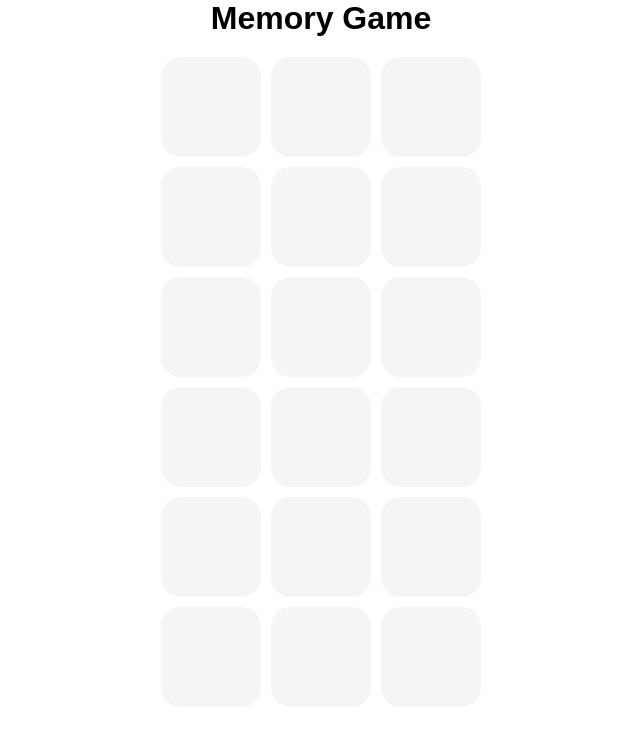
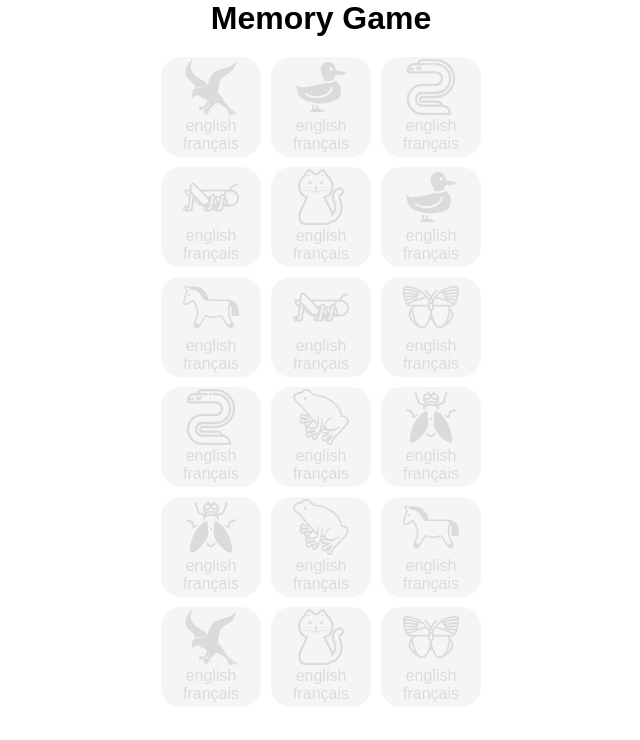
Before and after one commit to Emilien-GIBEAUD/Memory-Game, a plain HTML site: page index.html in a window 1280 px wide. Shown: the whole page, without its empty margins (319-959 px from the left). Drawn offline with Linux system fonts and the light colour scheme.

Commit message:
preparing english and french names and debuging empty space on click

```diff
--- a/Assets/script.js
+++ b/Assets/script.js
@@ -10,6 +10,8 @@ const game_board = document.getElementById("game_board");   // Récupère l'ID "
 /* fonction qui crée une carte à partir d'une URL/adresse card_address
 <div class="card" data-value="./Adresse/de/l'image.svg">
   <img class="card_content" src="./Adresse/de/l'image.svg">
+    <p>nom anglais</p>
+    <p><em>(nom français)</em></p>
 </div> */
 function create_card(card_address) {
   const card = document.createElement("div");           // crée une <div>
@@ -20,6 +22,18 @@ function create_card(card_address) {
   card_content.classList.add("card_content");           // avec la class="card_content"
   card_content.src = `${card_address}`;                 // avec la src="card_address"
   card.appendChild(card_content);                       // ajoute l'enfant "card_content" à "card"
+
+  const name_en = document.createElement("p");          // crée un <p>
+  name_en.classList.add("name_en");                     // avec la class="name_en"
+  const txt_en = document.createTextNode("english");    // nom anglais présent dans la balise <p>
+  name_en.appendChild(txt_en);                          // ajoute l'enfant "txt_en" à "name_en"
+  card.appendChild(name_en);                            // ajoute l'enfant "name_en" à "card"
+
+  const name_fr = document.createElement("p");
+  name_fr.classList.add("name_fr");
+  const txt_fr = document.createTextNode("français");   // nom français
+  name_fr.appendChild(txt_fr);
+  card.appendChild(name_fr);
 
   card.addEventListener("click", on_card_click);
 
--- a/Assets/style.css
+++ b/Assets/style.css
@@ -20,17 +20,23 @@ body {
 }
 
 .card {
+  display: flex;
+  flex-direction: column;
+  align-items: center;
   background-color: whitesmoke;
   border-radius: 20px;
   cursor: pointer;      /* affiche le doigt au survol de l'élément */
 }
 .card_content {
-  width: 60px;
-  padding: 2px;
+  height: 60px;
+  padding: 2px 20px;
 }
-.card .card_content {
-  opacity: 0;
+.card .card_content, .card .name_en, .card .name_fr {
+  opacity: 0.1;
 }
-.card.flip .card_content {
+.card.flip .card_content, .card.flip .name_en, .card.flip .name_fr  {
   opacity: 1;
 }
+.name_fr, .name_en{
+  width: 100%;
+}
```
